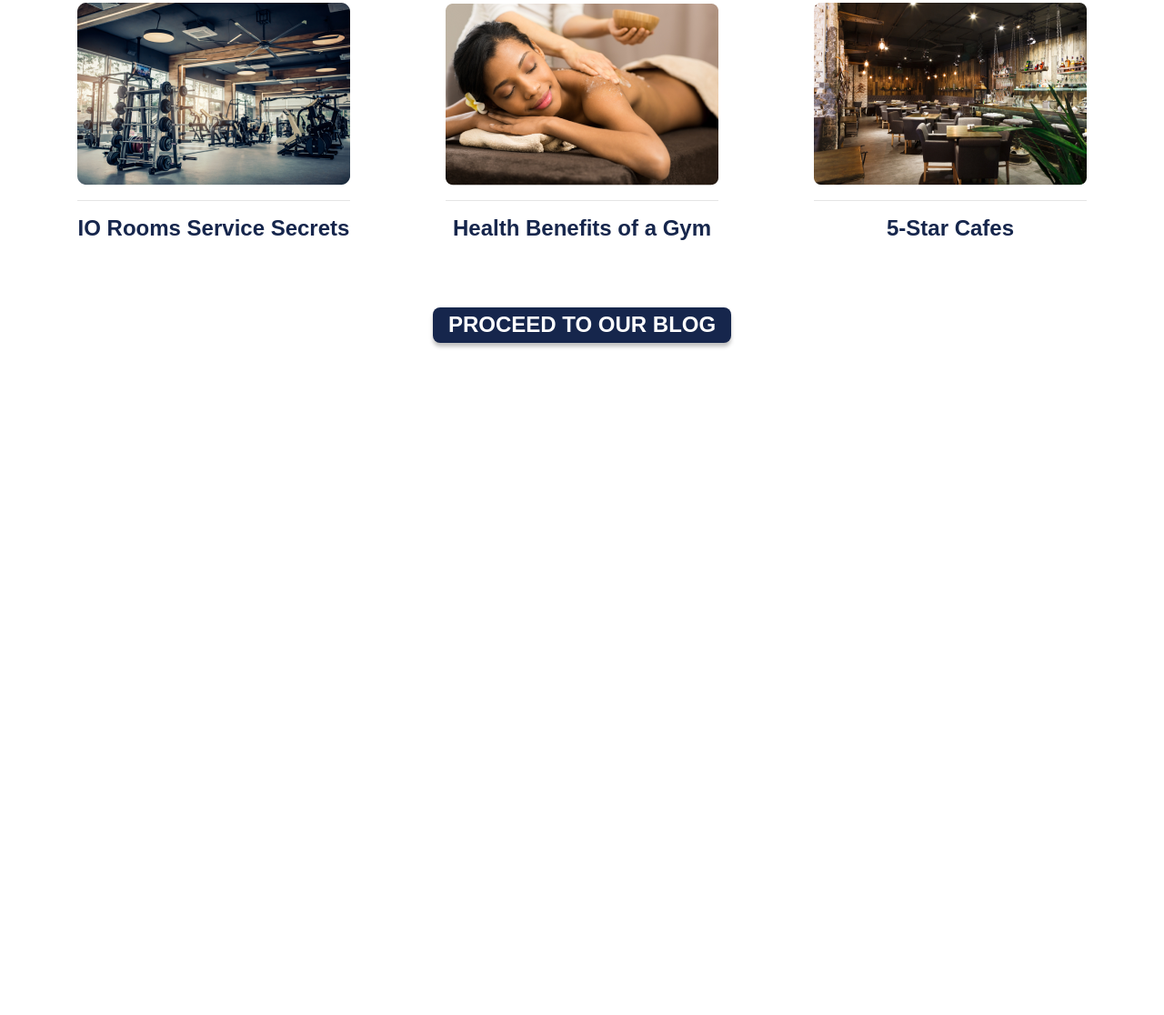
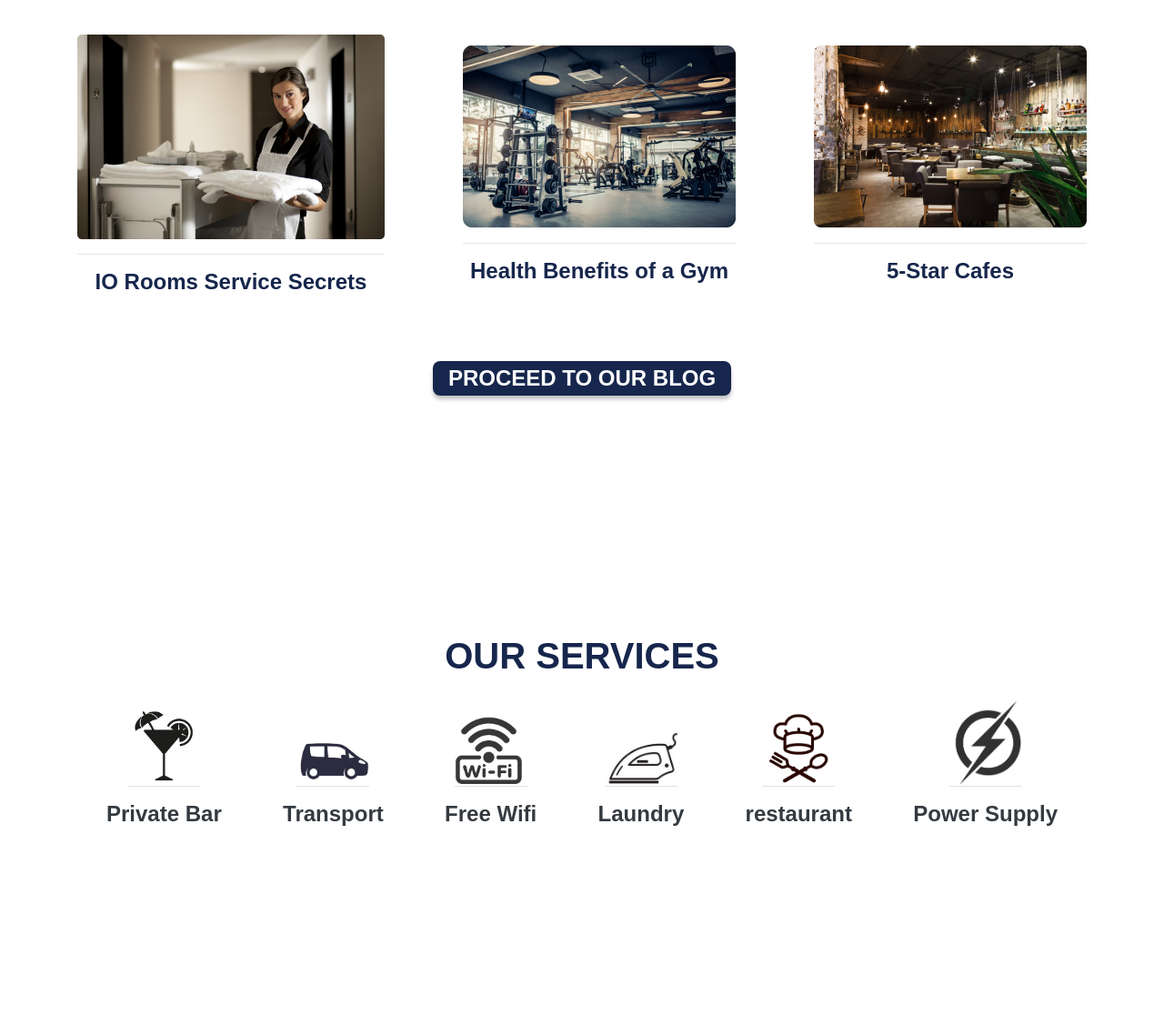
Before and after one commit to bony237/hotel_envato_avengers, a plain HTML site: page homepage.html in a window 1280 px wide. Shown: the part 2457-3573 px from the top of the page at 91% size. Before the commit the page ends 2898 px from the top, so only its background shows below. Drawn offline with nearby package versions, Linux system fonts and the light colour scheme; a web font is replaced by a local one.

Commit message:
our services Done

```diff
--- a/homepage.html
+++ b/homepage.html
@@ -208,14 +208,14 @@
           class="my-4 d-flex flex-md-row flex-column flex-wrap justify-content-between align-items-center"
         >
           <div class="my-4">
-            <img src="style/gym.png" alt="gym" />
+            <img src="style/room-service.png" alt="room service" />
             <hr />
             <p class="h4 text-center font-weight-bold">
               IO Rooms Service Secrets
             </p>
           </div>
           <div class="my-4">
-            <img src="style/spa.png" alt="spa" />
+            <img src="style/gym.png" alt="gym" />
             <hr />
             <p class="h4 text-center font-weight-bold">
               Health Benefits of a Gym
@@ -237,5 +237,67 @@
       </div>
     </div>
     <!--end Quick reads-->
+
+    <!--Our services-->
+    <div
+      class="services singleColor position-relative d-flex align-items-center my-5"
+    >
+      <div class="container">
+        <h1 class="text-center font-weight-bold mb-3">OUR SERVICES</h1>
+        <div
+          class="my-4 d-flex flex-md-row flex-column flex-wrap justify-content-between align-items-center align-items-md-end"
+        >
+          <div class="mx-3 d-flex flex-column align-items-center">
+            <img src="style/bar.jpg" alt="private bar" class="border-bottom" />
+
+            <p class="m-3 h4 text-center font-weight-bold text-dark">
+              Private Bar
+            </p>
+          </div>
+          <div class="mx-3 d-flex flex-column align-items-center">
+            <img src="style/car.jpg" alt="transport" class="border-bottom" />
+
+            <p class="m-3 h4 text-center font-weight-bold text-dark">
+              Transport
+            </p>
+          </div>
+          <div class="mx-3 d-flex flex-column align-items-center">
+            <img src="style/wifi.jpg" alt="free wifi" class="border-bottom" />
+
+            <p class="m-3 h4 text-center font-weight-bold text-dark">
+              Free Wifi
+            </p>
+          </div>
+          <div class="mx-3 d-flex flex-column align-items-center">
+            <img src="style/laundry.jpg" alt="laundry" class="border-bottom" />
+
+            <p class="m-3 h4 text-center font-weight-bold text-dark">Laundry</p>
+          </div>
+          <div class="mx-3 d-flex flex-column align-items-center">
+            <img
+              src="style/restaurant.jpg"
+              alt="restaurant"
+              class="border-bottom"
+            />
+
+            <p class="m-3 h4 text-center font-weight-bold text-dark">
+              restaurant
+            </p>
+          </div>
+          <div class="mx-3 d-flex flex-column align-items-center">
+            <img
+              src="style/power_supply.jpg"
+              alt="power supply"
+              class="border-bottom"
+            />
+
+            <p class="m-3 h4 text-center font-weight-bold text-dark">
+              Power Supply
+            </p>
+          </div>
+        </div>
+      </div>
+    </div>
+    <!--Our services-->
   </body>
 </html>
--- a/style/homepage.css
+++ b/style/homepage.css
@@ -104,3 +104,23 @@ header {
   min-height: 579px;
 }
 /*style Explore facilities*/
+
+/*style Quick_reads*/
+.quick_reads {
+  width: 100%;
+  min-height: 579px;
+}
+/*style Quick_reads*/
+
+/*style Services*/
+.services {
+  width: 100%;
+  min-height: 579px;
+}
+
+.services img {
+  width: 80px;
+  height: auto;
+  mix-blend-mode: multiply;
+}
+/*style Services*/
```
Also changed, not shown: style/bar.jpg (added), style/car.jpg (added), style/laundry.jpg (added), style/power_supply.jpg (added), style/restaurant.jpg (added), style/room-service.png (added), style/wifi.jpg (added).
